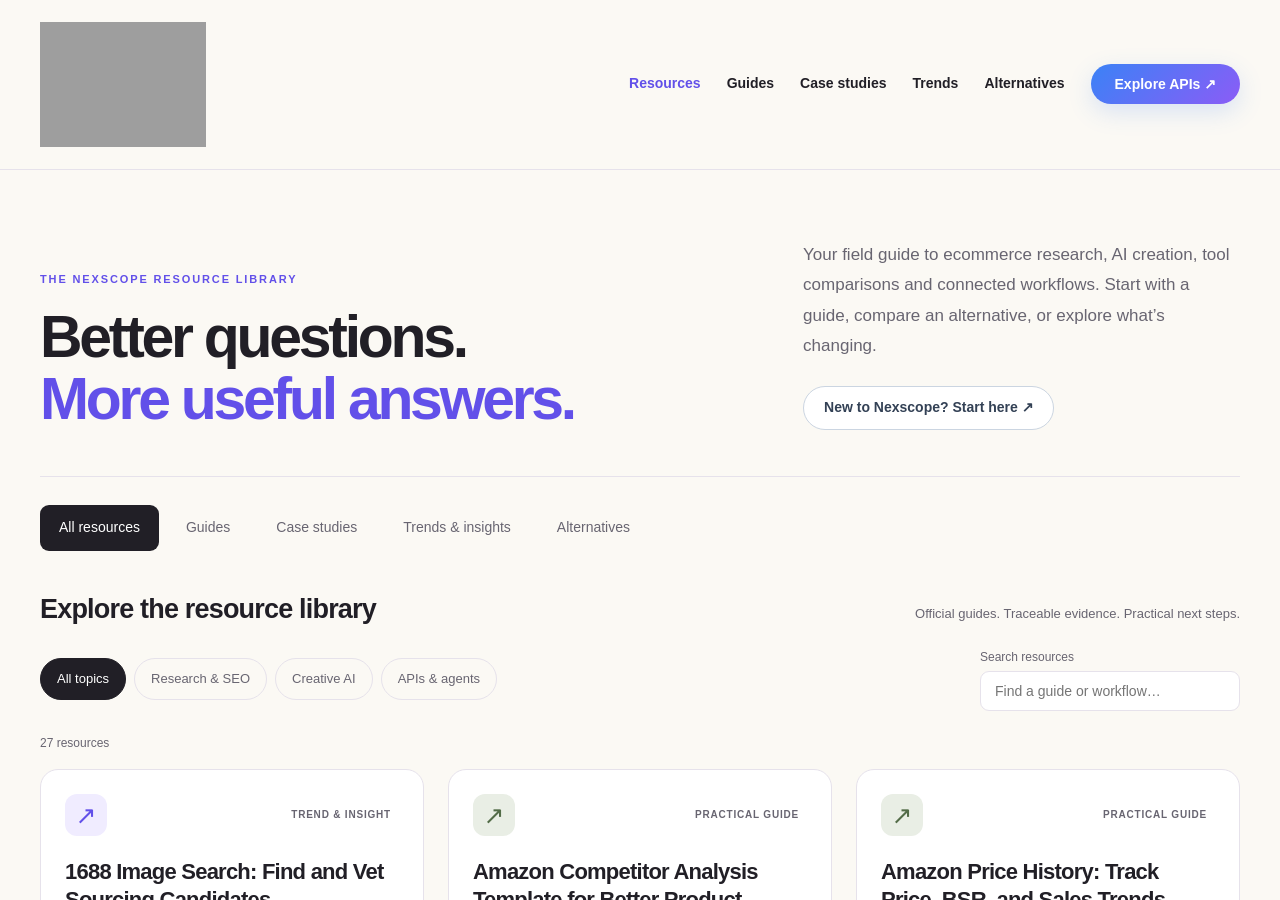
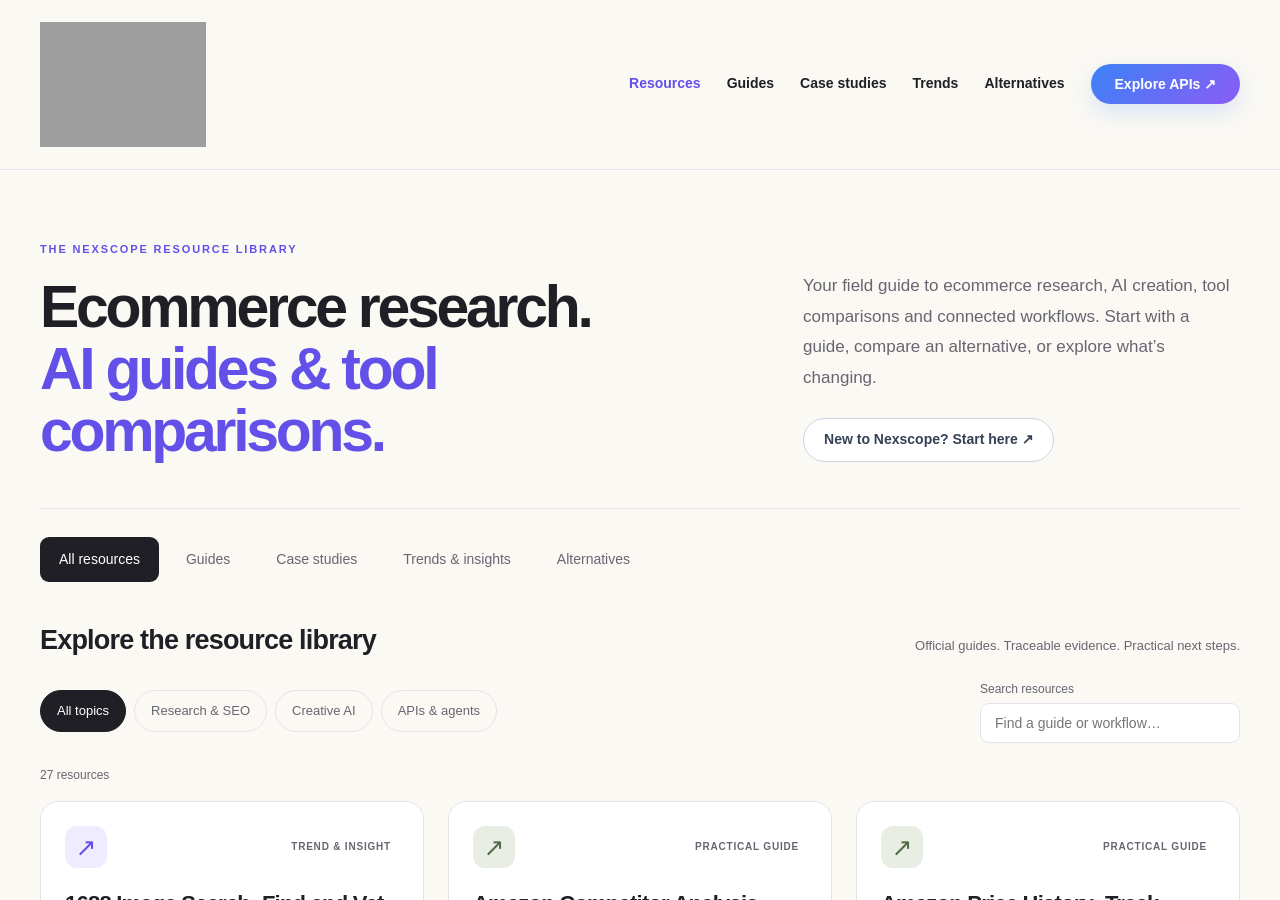
Before and after one commit to nexscope-ai/ecommerce-ai-tools, a Jekyll site: the page built from docs/index.md, in a window 1280 px wide and 900 px high. Built offline with Jekyll 4.4.1, drawn with Linux system fonts in a browser that asks for light colours.

```diff
--- a/docs/index.md
+++ b/docs/index.md
@@ -5,8 +5,8 @@
 permalink: /
 last_reviewed: 2026-09-18
 resource_hub: true
-hero_title: Better questions.
-hero_accent: More useful answers.
+hero_title: Ecommerce research.
+hero_accent: AI guides & tool comparisons.
 hero_description: Your field guide to ecommerce research, AI creation, tool comparisons and connected workflows. Start with a guide, compare an alternative, or explore what’s changing.
 library_heading: Explore the resource library
 ---
```
